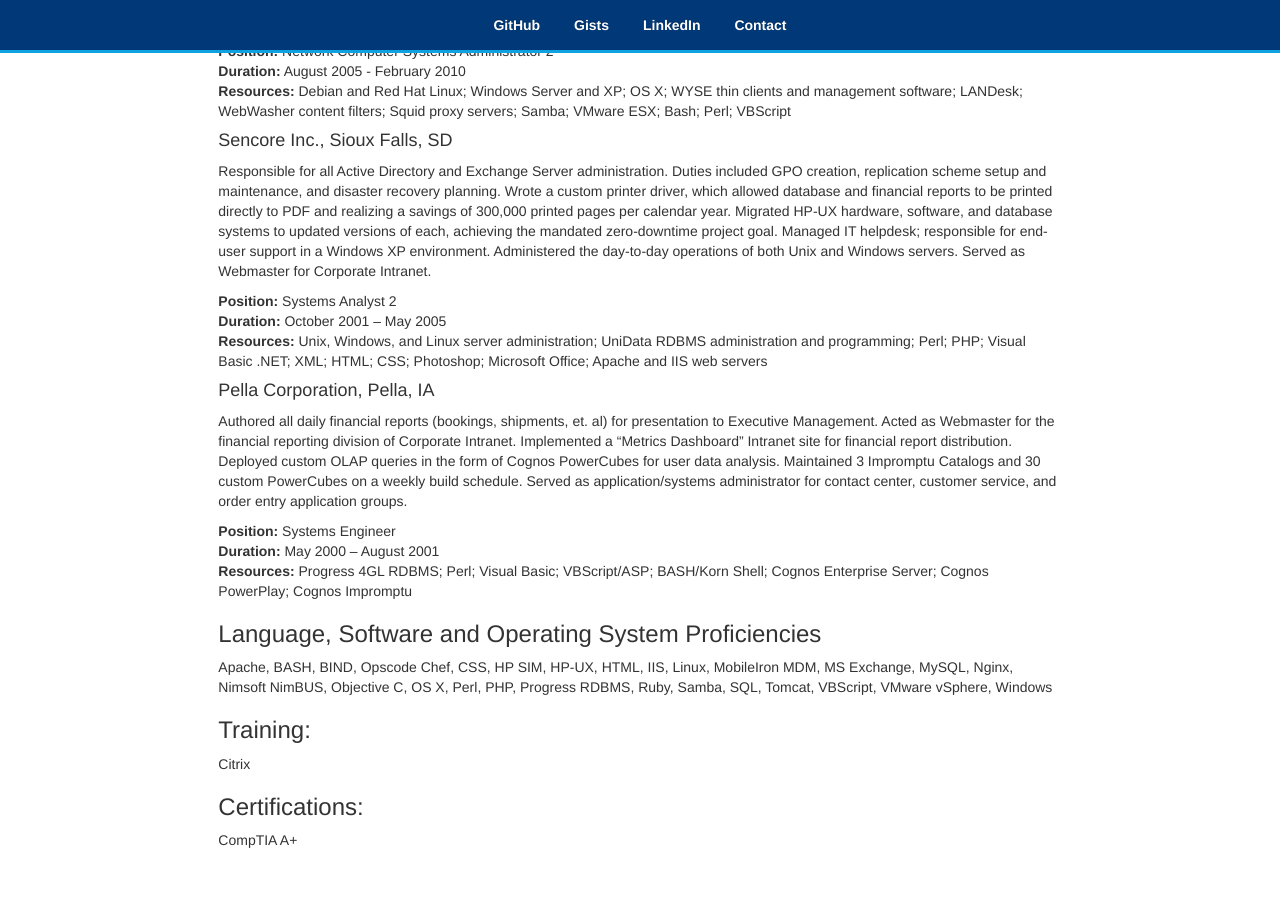
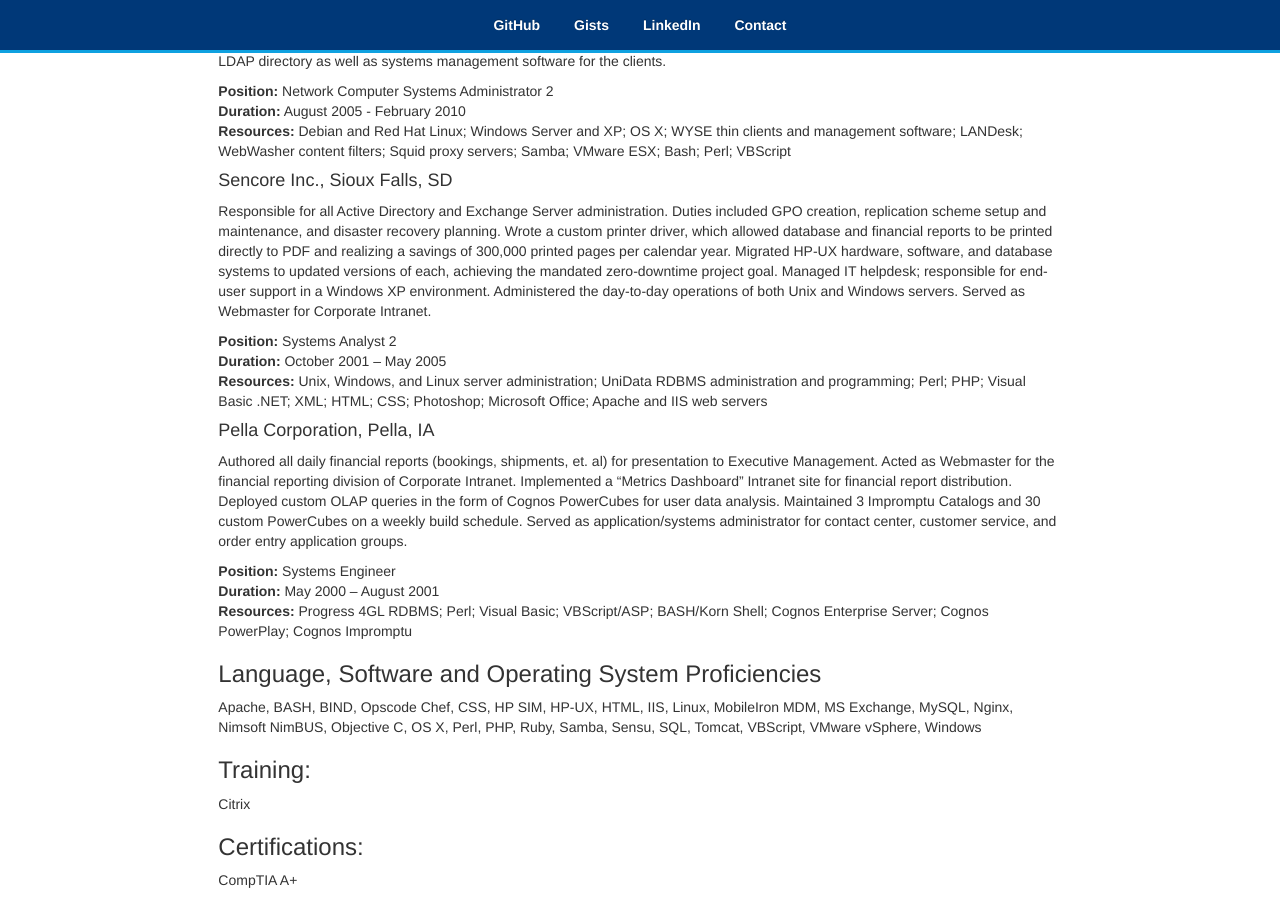
Before and after one commit to rpunt/rpunt.github.io, a Jekyll site: the page built from index.md, in a window 1280 px wide and 900 px high, scrolled down 1470 px. Built offline with Jekyll 4.4.1, drawn with Linux system fonts in a browser that asks for light colours; nearby versions of some CDN libraries; our own code applies the rules of GitHub Pages for plain Markdown files; before the commit the page ends 2330 px from its top, so only the background shows below that; some of the changed text lies outside the part shown.

```diff
--- a/index.md
+++ b/index.md
@@ -71,7 +72,7 @@ Authored all daily financial reports (bookings, shipments, et. al) for presentat
 
 ### Language, Software and Operating System Proficiencies
 
-Apache, BASH, BIND, Opscode Chef, CSS, HP SIM, HP-UX, HTML, IIS, Linux, MobileIron MDM, MS Exchange, MySQL, Nginx, Nimsoft NimBUS, Objective C, OS X, Perl, PHP, Progress RDBMS, Ruby, Samba, SQL, Tomcat, VBScript, VMware vSphere, Windows
+Apache, BASH, BIND, Opscode Chef, CSS, HP SIM, HP-UX, HTML, IIS, Linux, MobileIron MDM, MS Exchange, MySQL, Nginx, Nimsoft NimBUS, Objective C, OS X, Perl, PHP, Ruby, Samba, Sensu, SQL, Tomcat, VBScript, VMware vSphere, Windows
 
 ### Training:
 
```
Also changed, not shown: other parts of index.md (+1 -0 lines).
